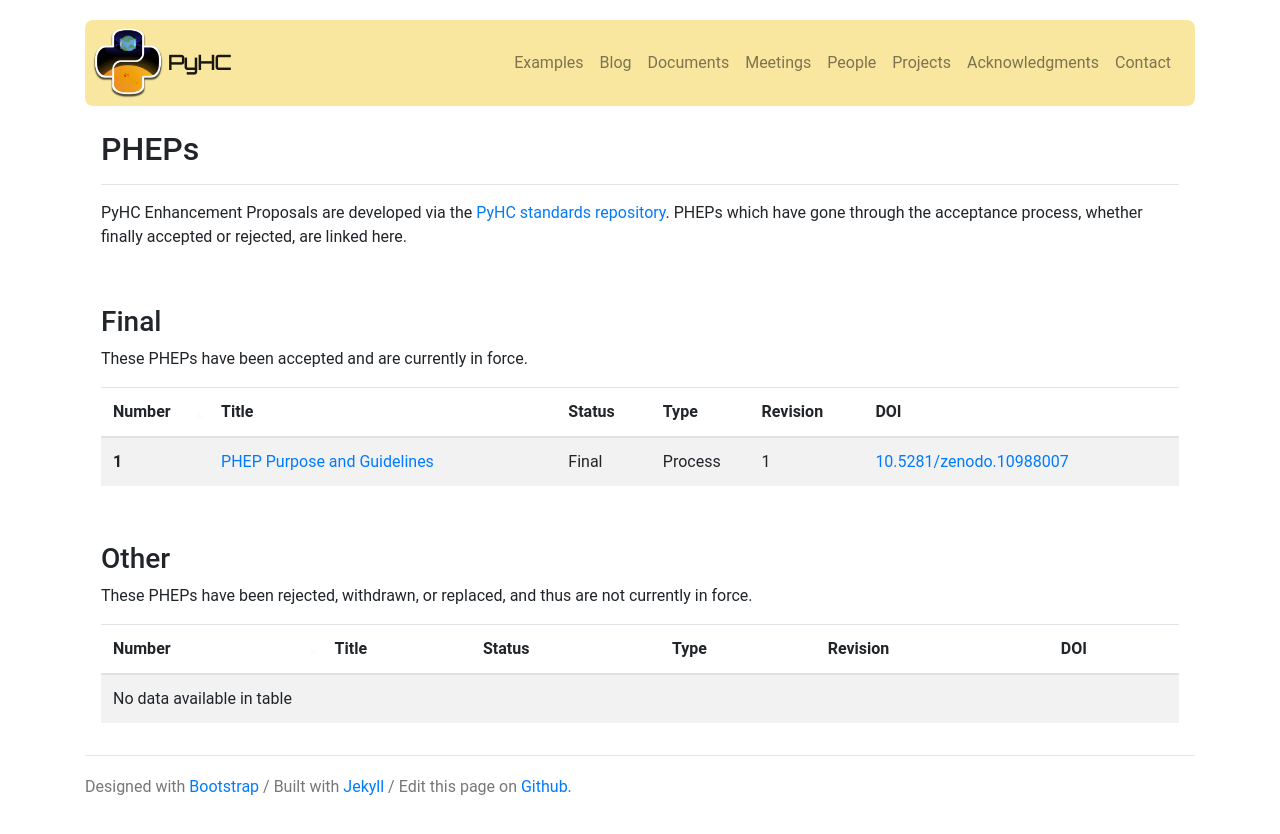
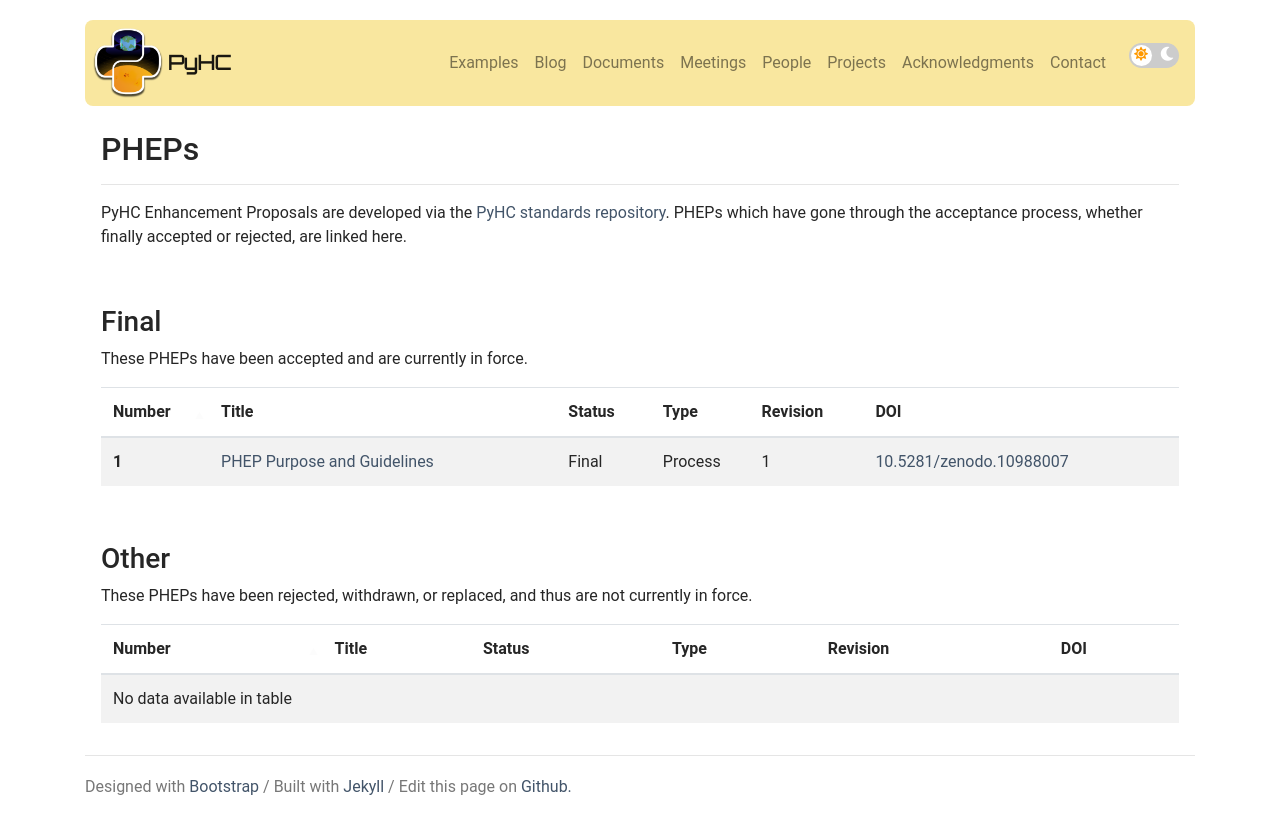
Before and after one commit to heliophysicsPy/heliophysicsPy.github.io, a Jekyll site: the page built from _pages/docs/pheps.md, in a window 1280 px wide. Shown: the top 834 px of the page. Built offline with Jekyll 4.4.1, drawn with Linux system fonts in a browser that asks for light colours; nearby versions of some CDN libraries.

Commit message:
First zero-shot implementation of dark mode

```diff
--- a/_includes/head.html
+++ b/_includes/head.html
@@ -50,4 +50,43 @@
 {% endif %}
 <!-- end of Twitter cards -->
 
+<!-- Dark Mode Script -->
+<script>
+  // Check for saved theme preference or respect OS setting
+  document.addEventListener('DOMContentLoaded', function() {
+    // Check for saved theme preference
+    const savedTheme = localStorage.getItem('theme');
+
+    // If we have a saved preference, use it
+    if (savedTheme) {
+      document.documentElement.setAttribute('data-theme', savedTheme);
+      if (savedTheme === 'dark') {
+        document.getElementById('darkmode-toggle').checked = true;
+      }
+    }
+    // Otherwise check for OS preference
+    else {
+      const prefersDarkScheme = window.matchMedia('(prefers-color-scheme: dark)');
+      if (prefersDarkScheme.matches) {
+        document.documentElement.setAttribute('data-theme', 'dark');
+        document.getElementById('darkmode-toggle').checked = true;
+      }
+    }
+
+    // Toggle theme when the checkbox changes
+    const darkModeToggle = document.getElementById('darkmode-toggle');
+    if (darkModeToggle) {
+      darkModeToggle.addEventListener('change', function() {
+        if (this.checked) {
+          document.documentElement.setAttribute('data-theme', 'dark');
+          localStorage.setItem('theme', 'dark');
+        } else {
+          document.documentElement.setAttribute('data-theme', 'light');
+          localStorage.setItem('theme', 'light');
+        }
+      });
+    }
+  });
+</script>
+
 {% seo %}
--- a/_includes/header.html
+++ b/_includes/header.html
@@ -25,6 +25,15 @@
           </li>
           {% endunless %}
         {% endfor %}
+        <li class="nav-item">
+          <div class="darkmode-toggle">
+            <input type="checkbox" id="darkmode-toggle" class="darkmode-input">
+            <label for="darkmode-toggle" class="darkmode-label">
+              <i class="fas fa-moon"></i>
+              <i class="fas fa-sun"></i>
+            </label>
+          </div>
+        </li>
       </ul>
   </div>
 </nav>
--- a/css/custom.css
+++ b/css/custom.css
@@ -263,3 +263,175 @@
 .hidden {
   display: none;
 }
+
+/* Dark Mode Styles */
+:root {
+  --background-color: #ffffff;
+  --text-color: #262626;
+  --card-bg-color: #f0f0f0;
+  --card-border-color: #e5e5e5;
+  --link-color: #425469;
+  --navbar-bg: #F9E79F;
+  --footer-color: #777;
+  --footer-border: #e5e5e5;
+  --header-border: #e5e5e5;
+  --jumbotron-border: #e5e5e5;
+  --table-border: #aaa;
+  --button-bg: #ededed;
+  --button-border: #d3d3d3;
+}
+
+[data-theme="dark"] {
+  --background-color: #1a1a1a;
+  --text-color: #f5f5f5;
+  --card-bg-color: #2d2d2d;
+  --card-border-color: #444;
+  --link-color: #8ab4f8;
+  --navbar-bg: #2d2d2d;
+  --footer-color: #aaa;
+  --footer-border: #444;
+  --header-border: #444;
+  --jumbotron-border: #444;
+  --table-border: #555;
+  --button-bg: #444;
+  --button-border: #555;
+}
+
+body {
+  background-color: var(--background-color);
+  color: var(--text-color);
+  transition: background-color 0.3s ease, color 0.3s ease;
+}
+
+.navbar {
+  background-color: var(--navbar-bg);
+  transition: background-color 0.3s ease;
+}
+
+[data-theme="dark"] .navbar {
+  background-color: var(--navbar-bg);
+}
+
+.card {
+  background-color: var(--card-bg-color);
+  border-color: var(--card-border-color);
+  transition: background-color 0.3s ease, border-color 0.3s ease;
+}
+
+a {
+  color: var(--link-color);
+  transition: color 0.3s ease;
+}
+
+.footer {
+  color: var(--footer-color);
+  border-top-color: var(--footer-border);
+  transition: color 0.3s ease, border-color 0.3s ease;
+}
+
+.header {
+  border-bottom-color: var(--header-border);
+  transition: border-color 0.3s ease;
+}
+
+.jumbotron {
+  border-bottom-color: var(--jumbotron-border);
+  transition: border-color 0.3s ease;
+}
+
+.tables_filter {
+  border-color: var(--table-border);
+  color: var(--text-color);
+  background-color: var(--card-bg-color);
+  transition: border-color 0.3s ease, color 0.3s ease, background-color 0.3s ease;
+}
+
+select.filter {
+  background-color: var(--card-bg-color);
+  color: var(--text-color);
+  border-color: var(--table-border);
+  transition: background-color 0.3s ease, color 0.3s ease, border-color 0.3s ease;
+}
+
+.white {
+  color: var(--text-color);
+  border-color: var(--button-border);
+  background: var(--button-bg);
+  transition: color 0.3s ease, border-color 0.3s ease, background 0.3s ease;
+}
+
+/* Dark mode toggle styling */
+.darkmode-toggle {
+  display: flex;
+  align-items: center;
+  margin-left: 15px;
+}
+
+.darkmode-input {
+  opacity: 0;
+  position: absolute;
+}
+
+.darkmode-label {
+  position: relative;
+  display: inline-block;
+  width: 50px;
+  height: 25px;
+  background-color: #ccc;
+  border-radius: 25px;
+  cursor: pointer;
+  margin: 0;
+  overflow: hidden;
+  transition: background-color 0.3s ease;
+}
+
+.darkmode-label:after {
+  content: '';
+  position: absolute;
+  width: 21px;
+  height: 21px;
+  border-radius: 50%;
+  background-color: white;
+  top: 2px;
+  left: 2px;
+  transition: transform 0.3s ease;
+}
+
+.darkmode-input:checked + .darkmode-label {
+  background-color: #3366ff;
+}
+
+.darkmode-input:checked + .darkmode-label:after {
+  transform: translateX(25px);
+}
+
+.darkmode-label .fa-sun {
+  position: absolute;
+  left: 5px;
+  top: 4px;
+  color: #ff9900;
+  font-size: 14px;
+  z-index: 1;
+}
+
+.darkmode-label .fa-moon {
+  position: absolute;
+  right: 5px;
+  top: 4px;
+  color: #ffffff;
+  font-size: 14px;
+  z-index: 1;
+}
+
+/* Table styling in dark mode */
+[data-theme="dark"] table {
+  color: var(--text-color);
+}
+
+[data-theme="dark"] .table-striped tbody tr:nth-of-type(odd) {
+  background-color: rgba(255, 255, 255, 0.05);
+}
+
+[data-theme="dark"] .table-hover tbody tr:hover {
+  background-color: rgba(255, 255, 255, 0.075);
+}
```
